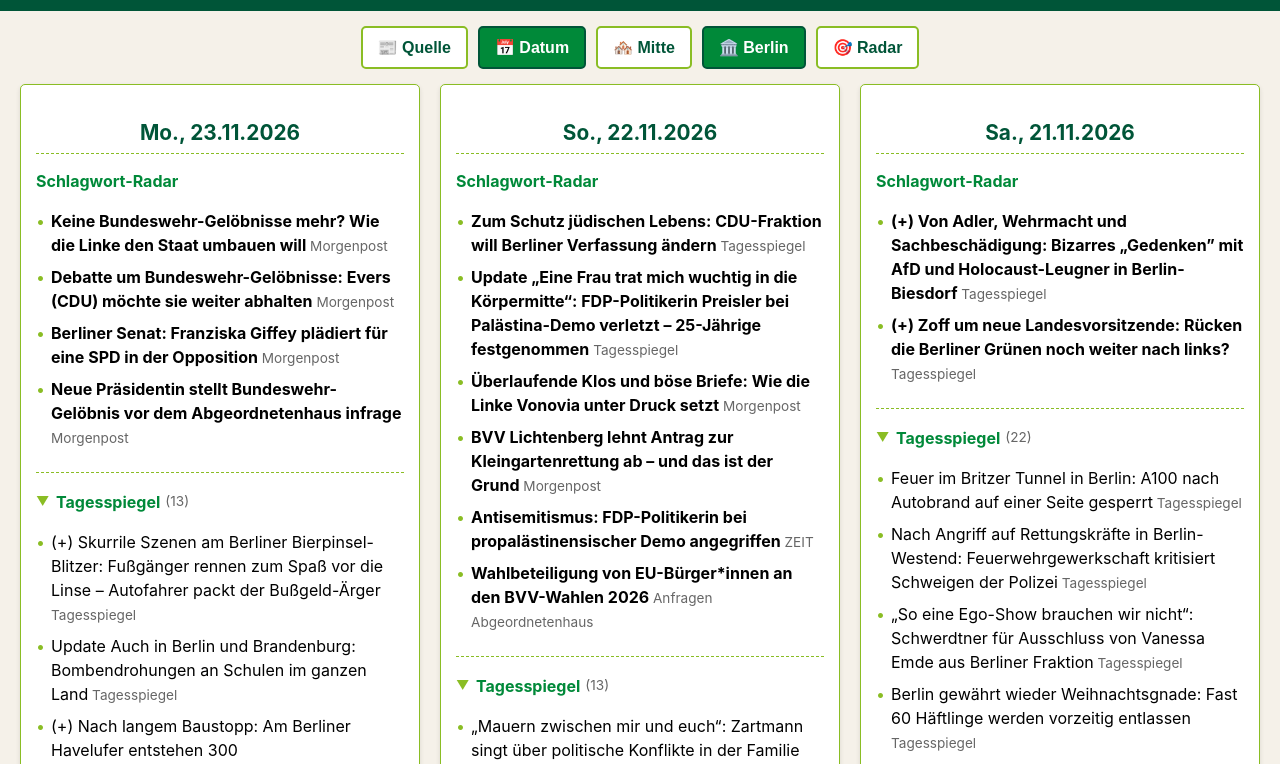
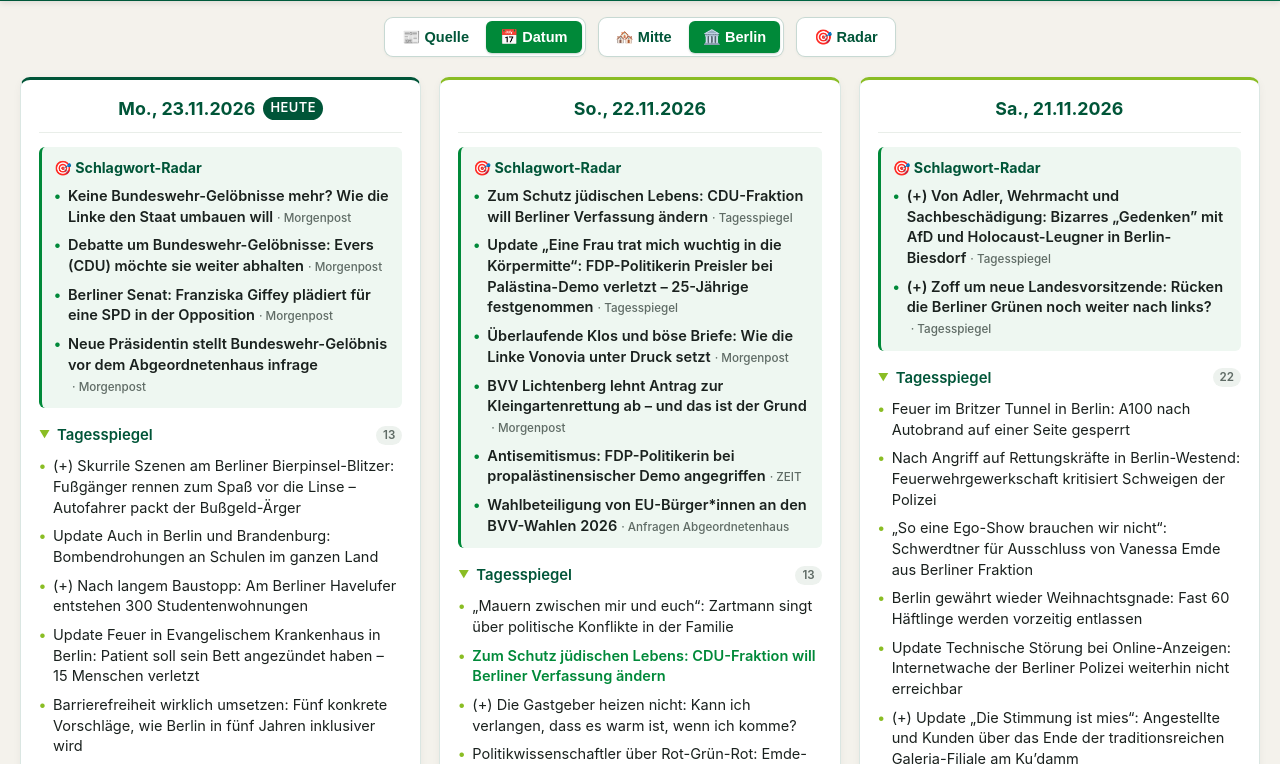
Before and after one commit to eefkrr/sumpfberichte, a plain HTML site: page index.html in a window 1280 px wide. Shown: the part 89-853 px from the top of the page. Drawn offline with Linux system fonts and the light colour scheme.

Commit message:
style: Design-Optimierungen (Radar-Box, Segmented Controls, Cards, Badges)

```diff
--- a/index.html
+++ b/index.html
@@ -7,7 +7,7 @@
     <meta name="robots" content="noindex, nofollow">
     <meta name="theme-color" content="#005538">
     <title>Nachrichten aus Berlin 🌻 Mitte</title>
-    <link rel="stylesheet" href="styles.css?v=2">
+    <link rel="stylesheet" href="styles.css?v=3">
     <link rel="icon" href="favicon.svg" type="image/svg+xml">
     <link rel="icon" href="favicon.ico" type="image/x-icon">
     <link rel="apple-touch-icon" sizes="128x128" href="favicon-128x128.png">
@@ -50,6 +50,6 @@
         </div>
     </noscript>
 
-    <script src="rss-feeds.js?v=2" defer></script>
+    <script src="rss-feeds.js?v=3" defer></script>
 </body>
 </html>
--- a/rss-feeds.js
+++ b/rss-feeds.js
@@ -216,7 +216,7 @@ document.addEventListener('DOMContentLoaded', () => {
 
         const countSpan = document.createElement('span');
         countSpan.className = 'article-count';
-        countSpan.textContent = `(${count})`;
+        countSpan.textContent = String(count);
 
         btn.append(caret, label, countSpan);
         heading.appendChild(btn);
@@ -310,7 +310,7 @@ document.addEventListener('DOMContentLoaded', () => {
     }
 
     const articleTemplate = document.createElement('template');
-    articleTemplate.innerHTML = `<li class="article-item"><span class="article-link"></span><span class="source-name" aria-hidden="true"></span></li>`;
+    articleTemplate.innerHTML = `<li class="article-item"><span class="article-link"></span></li>`;
 
     function displayFeedsByDate(data) {
         try {
@@ -340,10 +340,13 @@ document.addEventListener('DOMContentLoaded', () => {
                 return new Date(dB[2], dB[1] - 1, dB[0]) - new Date(dA[2], dA[1] - 1, dA[0]);
             });
 
+            const todayStr = formatDate(new Date());
             const frag = document.createDocumentFragment();
             sortedDates.forEach(dateStr => {
                 const dateBlock = document.createElement('div');
                 dateBlock.classList.add('date-block');
+                const isToday = dateStr === todayStr;
+                if (isToday) dateBlock.classList.add('is-today');
 
                 const dParts = dateStr.split('.');
                 const dObj = new Date(dParts[2], dParts[1] - 1, dParts[0]);
@@ -355,6 +358,12 @@ document.addEventListener('DOMContentLoaded', () => {
                     month: '2-digit',
                     year: 'numeric'
                 });
+                if (isToday) {
+                    const badge = document.createElement('span');
+                    badge.className = 'today-badge';
+                    badge.textContent = 'Heute';
+                    dateHeader.appendChild(badge);
+                }
                 dateBlock.appendChild(dateHeader);
 
                 const highlightedItems = [];
@@ -370,7 +379,6 @@ document.addEventListener('DOMContentLoaded', () => {
                         const node = articleTemplate.content.cloneNode(true);
                         const li = node.querySelector('li');
                         li.querySelector('.article-link').appendChild(safeLinkElement(art.link, art.title));
-                        li.querySelector('.source-name').textContent = ` ${art.source}`;
                         if (art.highlightClass) {
                             li.classList.add(art.highlightClass);
                             highlightedItems.push(art);
@@ -381,8 +389,10 @@ document.addEventListener('DOMContentLoaded', () => {
                 });
 
                 if (highlightedItems.length > 0) {
+                    const radarBox = document.createElement('div');
+                    radarBox.className = 'radar-box';
                     const alertHeader = document.createElement('h3');
-                    alertHeader.textContent = 'Schlagwort-Radar';
+                    alertHeader.textContent = '🎯 Schlagwort-Radar';
                     const alertList = document.createElement('ul');
                     alertList.className = 'highlight-section';
                     highlightedItems.forEach(item => {
@@ -392,12 +402,12 @@ document.addEventListener('DOMContentLoaded', () => {
                         li.appendChild(strong);
                         const span = document.createElement('span');
                         span.className = 'source-name';
-                        span.textContent = ` ${item.source}`;
+                        span.textContent = `· ${item.source}`;
                         li.appendChild(span);
                         alertList.appendChild(li);
                     });
-                    dateBlock.insertBefore(alertList, dateBlock.childNodes[1] || null);
-                    dateBlock.insertBefore(alertHeader, dateBlock.childNodes[1] || null);
+                    radarBox.append(alertHeader, alertList);
+                    dateBlock.insertBefore(radarBox, dateBlock.childNodes[1] || null);
                 }
                 frag.appendChild(dateBlock);
             });
--- a/styles.css
+++ b/styles.css
@@ -1,16 +1,20 @@
 :root {
     --primary-color: #005538;
+    --primary-light: #006c48;
     --secondary-color: #8ABD24;
     --highlight-color: #008939;
-    --background-color: #f5f1e9;
+    --radar-bg: #eef7f1;
+    --background-color: #f4f2ec;
     --card-background: #ffffff;
-    --text-color: #000000;
-    --visited-color: #5c636a;
-    --link-color: #0BA1DD;
-    --link-hover-color: #056b94;
-    --hinweistext-color: #666666;
-    --loader-bg: rgba(255, 255, 255, 0.85);
-    --highlight-font-weight: bold;
+    --card-border: rgba(0, 85, 56, 0.14);
+    --divider-color: #e9eee9;
+    --text-color: #1a211e;
+    --visited-color: #6b7670;
+    --link-color: #0077a8;
+    --hinweistext-color: #5f6b65;
+    --badge-bg: #edf2ee;
+    --loader-bg: rgba(244, 242, 236, 0.88);
+    --highlight-font-weight: 600;
 }
 
 /* Allgemeine Stile */
@@ -19,27 +23,31 @@ body {
     margin: 0;
     background-color: var(--background-color);
     overflow-x: hidden;
-    font-size: 16px;
-    line-height: 1.5;
+    font-size: 15.5px;
+    line-height: 1.48;
     color: var(--text-color);
+    -webkit-font-smoothing: antialiased;
 }
 
 header {
-    background-color: var(--primary-color);
+    background: linear-gradient(135deg, var(--primary-color) 0%, var(--primary-light) 100%);
     color: white;
-    padding: 18px 20px 14px 20px;
+    padding: 16px 20px 13px 20px;
     text-align: center;
+    box-shadow: 0 2px 6px rgba(0, 0, 0, 0.1);
 }
 
 h1 {
     margin: 0;
-    font-size: 1.8em;
+    font-size: 1.65em;
+    font-weight: 700;
+    letter-spacing: -0.01em;
 }
 
 .last-updated {
     margin: 4px 0 0 0;
-    font-size: 0.85em;
-    color: rgba(255, 255, 255, 0.85);
+    font-size: 0.82em;
+    color: rgba(255, 255, 255, 0.82);
     min-height: 1.2em;
 }
 
@@ -47,7 +55,8 @@ h1 {
     text-align: center;
     color: var(--hinweistext-color);
     font-size: 1em;
-    padding: 10px 15%;
+    padding: 20px 15%;
+    grid-column: 1 / -1;
 }
 
 .highlight {
@@ -56,74 +65,89 @@ h1 {
 }
 
 .source-name {
+    display: inline-block;
     color: var(--hinweistext-color);
-    font-size: 0.85em;
+    font-size: 0.8em;
+    font-weight: 500;
+    margin-left: 4px;
 }
 
 /* CSS Grid Layout */
 .category-container, .date-container {
     display: grid;
     grid-template-columns: repeat(auto-fit, minmax(320px, 1fr));
-    gap: 20px;
-    padding: 15px 20px 20px 20px;
+    align-items: start;
+    gap: 18px;
+    padding: 16px 20px 28px 20px;
     max-width: 1800px;
     margin: 0 auto;
     box-sizing: border-box;
 }
 
 .feed-column, .date-block {
-    border: 1px solid var(--secondary-color);
-    box-shadow: 0 2px 5px rgba(0, 0, 0, 0.1);
-    border-radius: 5px;
+    border: 1px solid var(--card-border);
+    border-top: 3px solid var(--secondary-color);
+    box-shadow: 0 2px 8px rgba(0, 0, 0, 0.045);
+    border-radius: 10px;
     background-color: var(--card-background);
-    padding: 15px;
+    padding: 16px 18px;
     box-sizing: border-box;
 }
 
+.date-block.is-today {
+    border-top-color: var(--primary-color);
+}
+
 .category-header {
-    font-size: 1.2em;
+    font-size: 1.12em;
     color: var(--primary-color);
-    margin: 10px 0 15px 0;
+    margin: 0 0 12px 0;
     text-align: left;
 }
 
-/* Navigation und Tabs */
+/* Navigation als Segmented Controls */
 #tabContainer {
     display: flex;
     justify-content: center;
     align-items: center;
-    gap: 10px;
-    margin: 15px 15px 0 15px;
+    gap: 12px;
+    margin: 16px 15px 4px 15px;
     flex-wrap: wrap;
 }
 
 .nav-group {
     display: inline-flex;
-    gap: 10px;
-    flex-wrap: wrap;
+    align-items: center;
+    gap: 3px;
+    padding: 3px;
+    background-color: var(--card-background);
+    border: 1.5px solid rgba(0, 85, 56, 0.22);
+    border-radius: 9px;
+    box-shadow: 0 1px 3px rgba(0, 0, 0, 0.04);
 }
 
 #tabContainer button {
-    padding: 10px 15px;
-    font-size: 1em;
-    font-weight: var(--highlight-font-weight);
+    padding: 7px 14px;
+    font-size: 0.94em;
+    font-weight: 600;
     color: var(--primary-color);
-    border: 2px solid var(--secondary-color);
-    background-color: var(--card-background);
-    border-radius: 5px;
+    border: none;
+    background-color: transparent;
+    border-radius: 6px;
     cursor: pointer;
-    transition: background-color 0.2s, color 0.2s;
+    transition: background-color 0.18s ease, color 0.18s ease;
+    white-space: nowrap;
 }
 
 #tabContainer button:hover {
-    background-color: var(--primary-color);
-    color: white;
+    background-color: var(--radar-bg);
+    color: var(--primary-color);
 }
 
 #tabContainer button.active {
     background-color: var(--highlight-color);
     color: white;
-    border-color: var(--primary-color);
+    box-shadow: 0 1px 2px rgba(0, 85, 56, 0.25);
 }
 
 #tabContainer button:focus-visible,
@@ -131,19 +155,28 @@ h1 {
 ul li a:focus-visible {
     outline: 3px solid var(--link-color);
     outline-offset: 2px;
-    border-radius: 3px;
+    border-radius: 4px;
 }
 
-@media (max-width: 480px) {
+@media (max-width: 520px) {
     #tabContainer {
         gap: 8px;
-        margin: 16px 10px 5px 10px;
+        margin: 14px 10px 4px 10px;
     }
-    .nav-group { gap: 8px; }
-    #tabContainer button { padding: 8px 10px; font-size: 0.85em; }
-    header { padding: 12px 10px 10px 10px; }
-    h1 { font-size: 1.5em; }
-    .category-container, .date-container { grid-template-columns: 1fr; padding: 10px; }
+    #tabContainer button {
+        padding: 7px 11px;
+        font-size: 0.86em;
+    }
+    header { padding: 13px 12px 10px 12px; }
+    h1 { font-size: 1.4em; }
+    .category-container, .date-container {
+        grid-template-columns: 1fr;
+        padding: 10px 10px 20px 10px;
+        gap: 14px;
+    }
+    .feed-column, .date-block {
+        padding: 14px;
+    }
 }
 
 /* Listen-Styling */
@@ -155,8 +188,14 @@ ul {
 
 ul li {
     position: relative;
-    padding-left: 15px;
+    padding-left: 14px;
     margin-bottom: 8px;
+    font-size: 0.94em;
+    line-height: 1.42;
+}
+
+ul li:last-child {
+    margin-bottom: 2px;
 }
 
 ul li::before {
@@ -165,12 +204,13 @@ ul li::before {
     position: absolute;
     left: 0;
     top: 0;
+    font-weight: bold;
 }
 
 ul li a {
     text-decoration: none;
     color: var(--text-color);
-    transition: color 0.2s ease;
+    transition: color 0.15s ease;
 }
 
 ul li a:visited {
@@ -184,6 +224,8 @@ ul li.highlight a:visited {
 
 ul li a:hover {
     color: var(--link-color);
+    text-decoration: underline;
+    text-underline-offset: 2px;
 }
 
 /* Ladeanzeige */
@@ -209,12 +251,12 @@ ul li a:hover {
 }
 
 .loader {
-    border: 8px solid #f3f3f3;
-    border-top: 8px solid var(--highlight-color);
+    border: 6px solid #e2e8e4;
+    border-top: 6px solid var(--highlight-color);
     border-radius: 50%;
-    width: 60px;
-    height: 60px;
-    animation: spin 1s linear infinite;
+    width: 48px;
+    height: 48px;
+    animation: spin 0.9s linear infinite;
 }
 
 @keyframes spin {
@@ -224,25 +266,70 @@ ul li a:hover {
 
 /* Datumsansicht */
 .date-block h2 {
-    font-size: 1.3em;
+    display: flex;
+    align-items: center;
+    justify-content: center;
+    gap: 8px;
+    font-size: 1.15em;
+    font-weight: 700;
     color: var(--primary-color);
-    margin-bottom: 15px;
-    text-align: center;
-    border-bottom: 1px dashed var(--secondary-color);
-    padding-bottom: 5px;
+    margin: 0 0 14px 0;
+    padding-bottom: 10px;
+    border-bottom: 1px solid var(--divider-color);
 }
 
-.date-block h3 {
-    font-size: 1em;
-    color: var(--highlight-color);
-    margin-top: 15px;
+.today-badge {
+    font-size: 0.72em;
+    font-weight: 600;
+    text-transform: uppercase;
+    letter-spacing: 0.04em;
+    color: white;
+    background-color: var(--primary-color);
+    padding: 2px 7px;
+    border-radius: 999px;
+}
+
+/* Schlagwort-Radar Box */
+.radar-box {
+    background-color: var(--radar-bg);
+    border-left: 3px solid var(--highlight-color);
+    border-radius: 6px;
+    padding: 10px 12px;
+    margin: 0 0 14px 0;
+}
+
+.radar-box h3 {
+    font-size: 0.92em;
+    font-weight: 700;
+    color: var(--primary-color);
+    margin: 0 0 8px 0;
     text-align: left;
 }
 
-.highlight-section {
-    border-bottom: 1px dashed var(--secondary-color);
-    padding-bottom: 15px;
-    margin-bottom: 15px;
+.highlight-section li::before {
+    color: var(--highlight-color);
+}
+
+.highlight-section li strong {
+    font-weight: 600;
+}
+
+/* Quellen-Überschriften in Tageskarten */
+.date-block h3.collapsible-header {
+    font-size: 0.96em;
+    font-weight: 600;
+    color: var(--primary-color);
+    margin: 12px 0 8px 0;
+    padding-top: 10px;
+    border-top: 1px solid var(--divider-color);
+    text-align: left;
+}
+
+.date-block h2 + h3.collapsible-header,
+.date-block .radar-box + h3.collapsible-header {
+    border-top: none;
+    padding-top: 0;
+    margin-top: 4px;
 }
 
 /* --- COLLAPSIBLE LOGIC & ZÄHLER --- */
@@ -251,37 +338,41 @@ ul li a:hover {
 }
 
 .collapsible-toggle {
-    display: inline-flex;
+    display: flex;
     align-items: center;
     width: 100%;
-    padding: 0;
+    padding: 2px 0;
     border: 0;
     background: none;
     font: inherit;
     color: inherit;
     text-align: left;
     cursor: pointer;
-    transition: opacity 0.2s;
+    transition: opacity 0.15s ease;
 }
 
 .collapsible-toggle:hover {
-    opacity: 0.7;
+    opacity: 0.72;
 }
 
 .caret {
-    font-size: 0.8em;
+    font-size: 0.72em;
     color: var(--secondary-color);
-    margin-right: 5px;
+    margin-right: 6px;
     display: inline-block;
-    width: 15px;
+    width: 12px;
     flex-shrink: 0;
 }
 
 .article-count {
+    margin-left: auto;
+    padding: 1px 7px;
+    border-radius: 999px;
+    background-color: var(--badge-bg);
     color: var(--hinweistext-color);
-    font-weight: normal;
-    font-size: 0.85em;
-    margin-left: 5px;
+    font-weight: 600;
+    font-size: 0.78em;
+    flex-shrink: 0;
 }
 
 .collapsible-content {
@@ -294,6 +385,6 @@ ul li a:hover {
 
 .no-articles {
     color: var(--hinweistext-color);
-    font-size: 0.9em;
+    font-size: 0.88em;
     margin: 0;
 }
```
